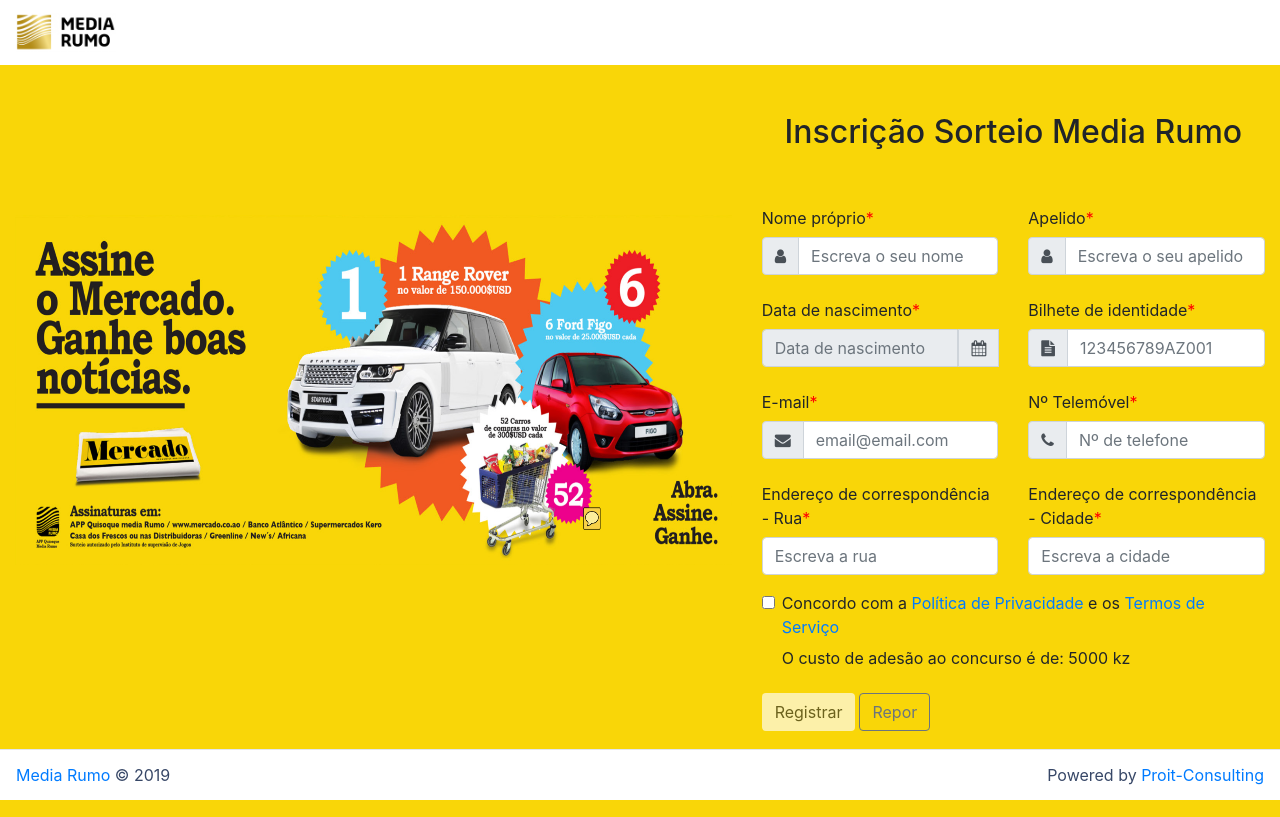
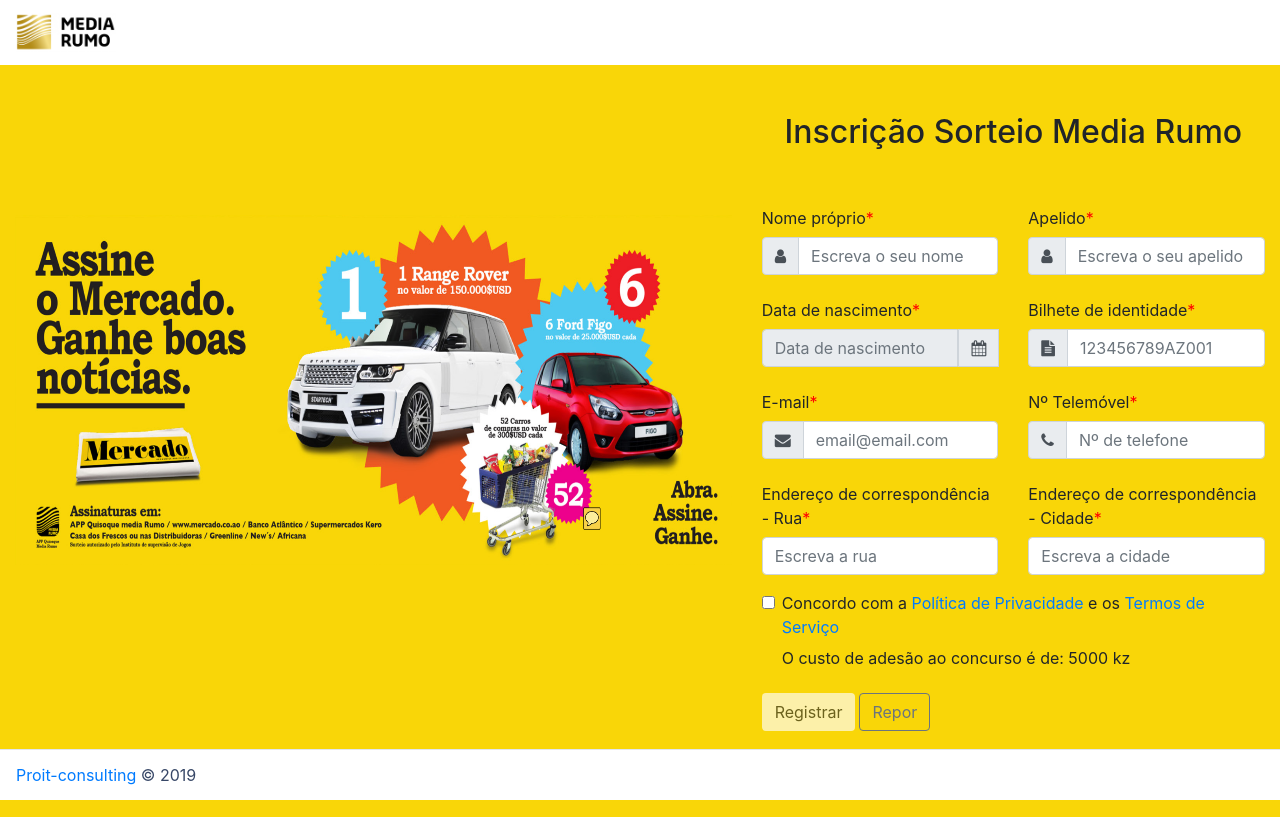
Before and after one commit to ProITDevelopers/MediaRumo-web, an Angular app: page / in a window 1280 px wide. Built offline with nearby package versions, Linux system fonts and the light colour scheme.

Commit message:
footer change

```diff
--- a/src/app/app.component.html
+++ b/src/app/app.component.html
@@ -7,8 +7,9 @@
 
 <footer class="footer-fixed">
 	<div class="footer1 ">
-	  	<a href="https://mediarumo.com/" target="_blank" rel="noreferrer">Media Rumo</a> &copy; 2019
+		<a href="https://proit-consulting.co.ao/" target="_blank" rel="noreferrer">Proit-consulting</a> &copy; 2019
+	  	<!--<a href="https://mediarumo.com/" target="_blank" rel="noreferrer">Media Rumo</a> &copy; 2019
 	    <span class="float-right">Powered by <a href="http://proit-consulting.co.ao/">Proit-Consulting</a>
-	    </span><!---->
+	    </span>-->
 	</div >
 </footer>
--- a/src/app/header/header.component.html
+++ b/src/app/header/header.component.html
@@ -3,7 +3,7 @@
     <span class="navbar-toggler-icon"></span>
   </button>
   <a class="navbar-brand" href="#" #b48d00>Media Rumos</a> -->
-  <a class="navbar-brand" href="#"><img src="assets/logo-menu-media-rumo-1.png" alt="logo"  width="100" class="d-inline-block align-top"></a>
+  <a class="navbar-brand" href="https://mediarumo.com/"><img src="assets/logo-menu-media-rumo-1.png" alt="logo"  width="100" class="d-inline-block align-top"></a>
 
   <!--height="50" background-color: #f9d608;-->
 </nav>
```
